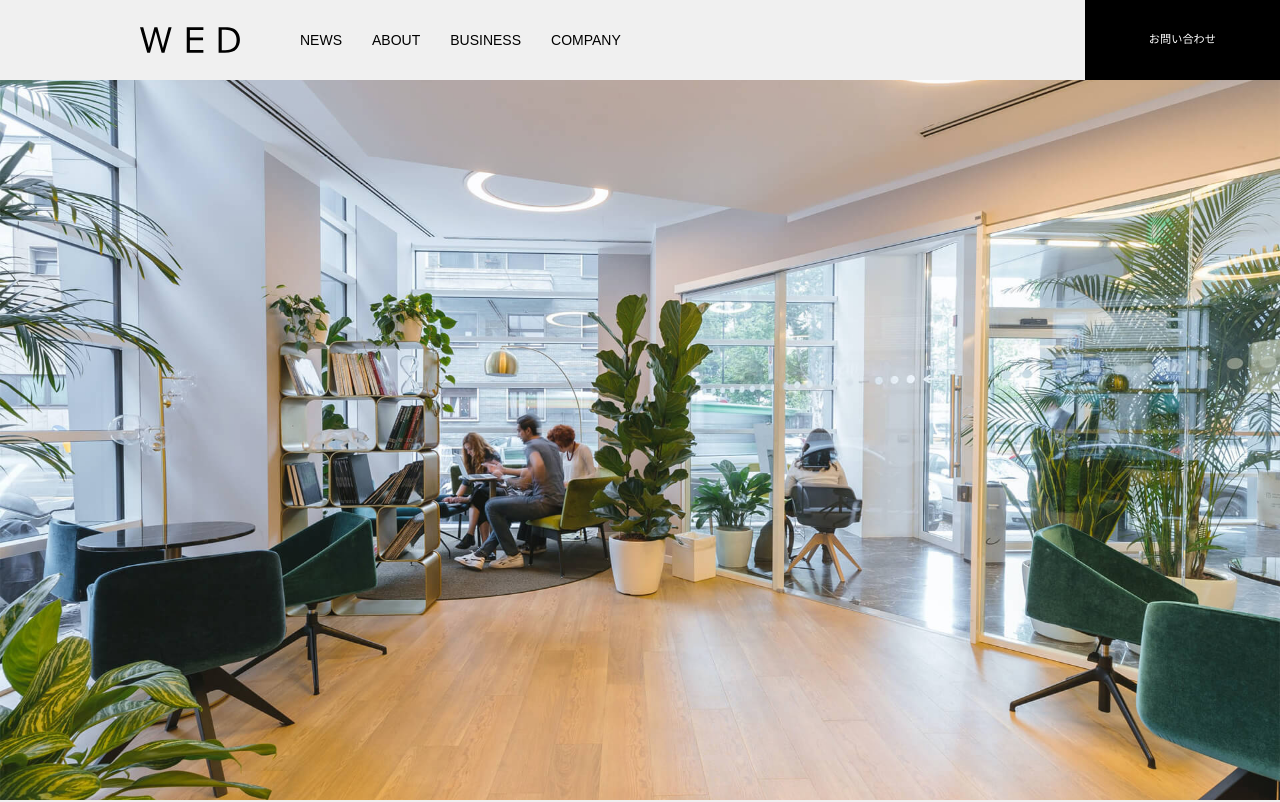
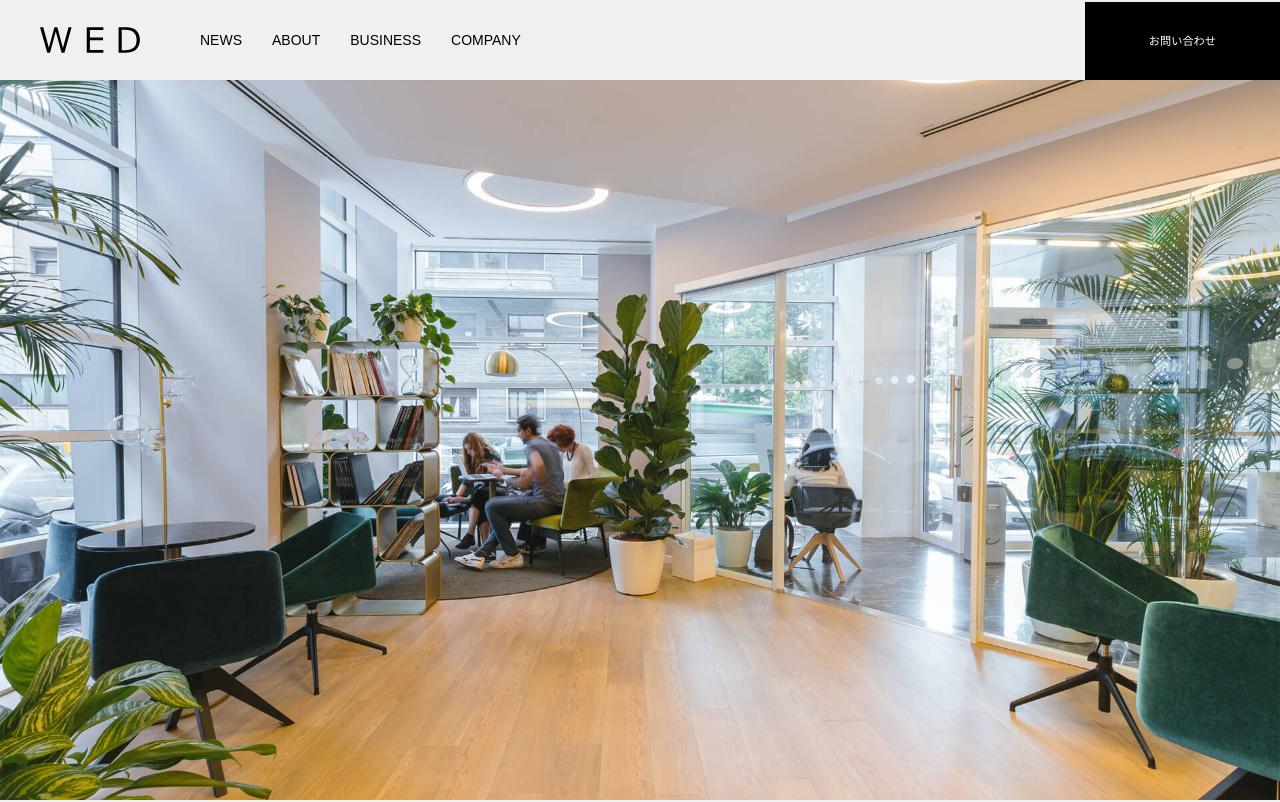
Before and after one commit to lily-0912/corporate-site, a plain HTML site: page コーディング/index.html in a window 1280 px wide. Shown: the top 802 px of the page. Drawn offline with Linux system fonts and the light colour scheme; a web font is replaced by a local one.

Commit message:
review:header

```diff
--- a/コーディング/style.css
+++ b/コーディング/style.css
@@ -74,18 +74,25 @@ dt{
 .header{
   height: 80px;
 }
+.header-wrapper {
+  align-items: center;
+  display: flex;
+  justify-content: space-between;
+  height: 100%;
+}
 
-.header .wrapper{
+/* .header .wrapper{
   display: flex;
   align-items: center;
   justify-content: space-between;
-}
+} */
 
 .header-left{
   padding: 27px 0;
   display: flex;
   align-items: center;
   gap: 60px;
+  padding-left: calc(40/1280*100%);
 }
 
 .site-title img{
@@ -105,14 +112,14 @@ dt{
   padding: 33px 64px;
   height: 80px;
 
-  position: absolute;
+  /* position: absolute;
   top: 0;
-  right: 0;
+  right: 0; */
 }
 
 @media screen and (max-width: 900px) {
   .header{
-    padding: 4% 4%;
+    padding: 0 4%;
   }
 
   .header-left{
--- a/コーディング/index.html
+++ b/コーディング/index.html
@@ -10,11 +10,11 @@
 <link href="https://fonts.googleapis.com/css2?family=Zen+Kaku+Gothic+Antique:wght@300;400;700&display=swap" rel="stylesheet">
   <link rel="stylesheet" href="reset.css">
   <link rel="stylesheet" href="style.css">
-  <title>コーポレートサイト</title>
+  <title>レビュー</title>
 </head>
 <body>
   <header class="header">
-    <div class="wrapper">
+    <div class="header-wrapper">
       <div class="header-left">
         <h1 class="site-title"><a href="#"><img src="./img/logo.svg" alt="WED"></a></h1>
         <nav class="nav">
@@ -100,6 +100,7 @@
             <p class="business-content-box-text">Web制作・マーケティング</p>
             <img src="./img/business1.jpg" alt="" class="business-content-box-img">
           </div>
+
           <div class="business-content-box">
             <p class="business-content-box-text">インターネットメディア事業</p>
             <img src="./img/business2.jpg" alt="" class="business-content-box-img">
@@ -111,6 +112,7 @@
             <p class="business-content-box-text">プロモーション企画・制作</p>
             <img src="./img/business3.jpg" alt="" class="business-content-box-img">
           </div>
+
           <div class="business-content-box">
             <p class="business-content-box-text">ソーシャル企画・運営</p>
             <img src="./img/business4.jpg" alt="" class="business-content-box-img">
@@ -122,7 +124,7 @@
 
   <section class="company" id="company">
     <div class="wrapper">
-
+<!-- ポジションやめて、ネガティブマージンでもいいかも -->
       <div class="company-left">
         <h2 class="section-title">
           <span class="en">COMPANY</span>
@@ -133,7 +135,7 @@
           <div class="company-list-content">
             <dt class="company-theme">会社名</dt>
             <dd class="company-description">ウェブエンターテイメントデザイン株式会社</dd>
-        </div>
+          </div>
 
           <div class="company-list-content">
             <dt class="company-theme">所在地</dt>
@@ -148,7 +150,9 @@
           <div class="company-list-content">
             <dt class="company-theme">設立</dt>
             <dd class="company-description">2021年1月1日</dd>
-            </div>
+          </div>
+
+          <div>
             <div class="company-list-content">
             <dt class="company-theme">資本金</dt>
             <dd class="company-description">3,000,000円</dd>
@@ -162,7 +166,7 @@
               <p>プロモーション企画・制作</p>
               <p>ソーシャル企画・運営</p>
             </dd>
-        </div>
+          </div>
         </dl>
       </div>
 
--- a/コーディング/style.css
+++ b/コーディング/style.css
@@ -74,18 +74,25 @@ dt{
 .header{
   height: 80px;
 }
+.header-wrapper {
+  align-items: center;
+  display: flex;
+  justify-content: space-between;
+  height: 100%;
+}
 
-.header .wrapper{
+/* .header .wrapper{
   display: flex;
   align-items: center;
   justify-content: space-between;
-}
+} */
 
 .header-left{
   padding: 27px 0;
   display: flex;
   align-items: center;
   gap: 60px;
+  padding-left: calc(40/1280*100%);
 }
 
 .site-title img{
@@ -105,14 +112,14 @@ dt{
   padding: 33px 64px;
   height: 80px;
 
-  position: absolute;
+  /* position: absolute;
   top: 0;
-  right: 0;
+  right: 0; */
 }
 
 @media screen and (max-width: 900px) {
   .header{
-    padding: 4% 4%;
+    padding: 0 4%;
   }
 
   .header-left{
```
Also changed, not shown: コーディング/index.html (+10 -6 lines).
